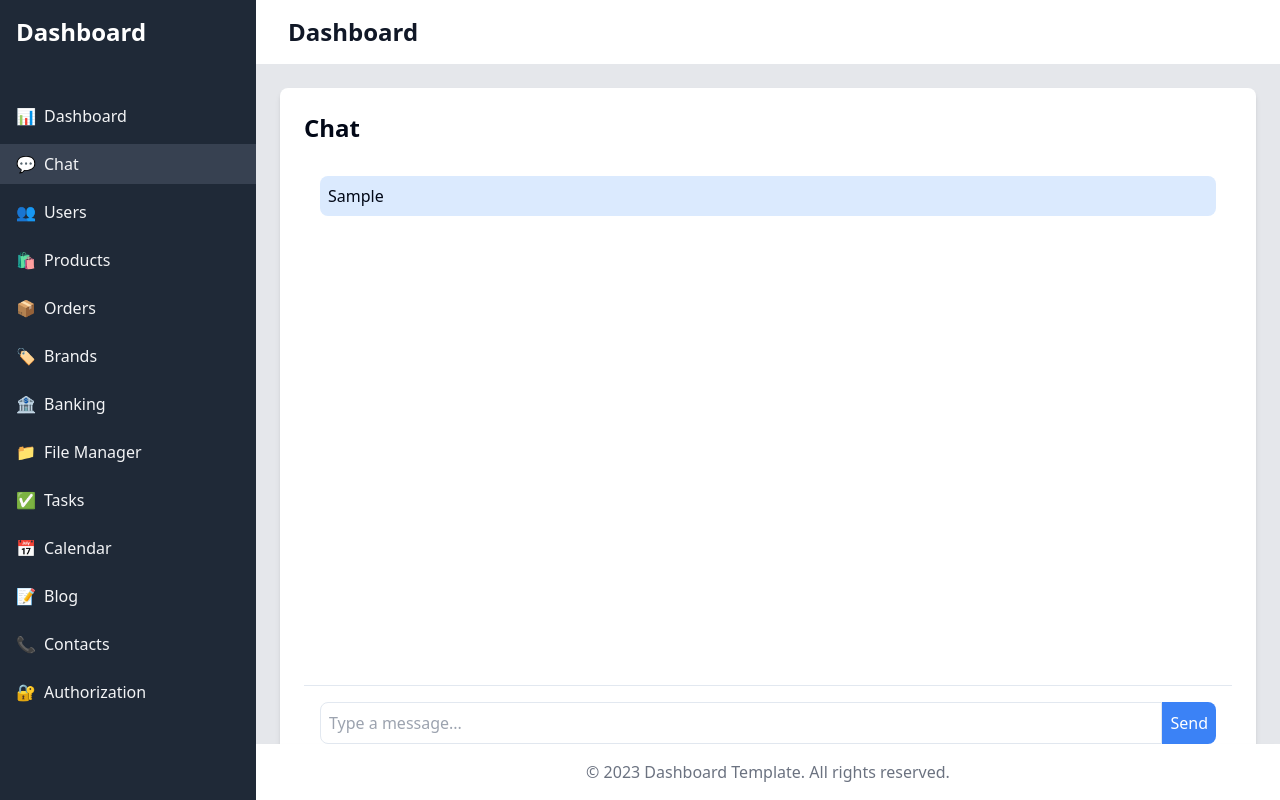
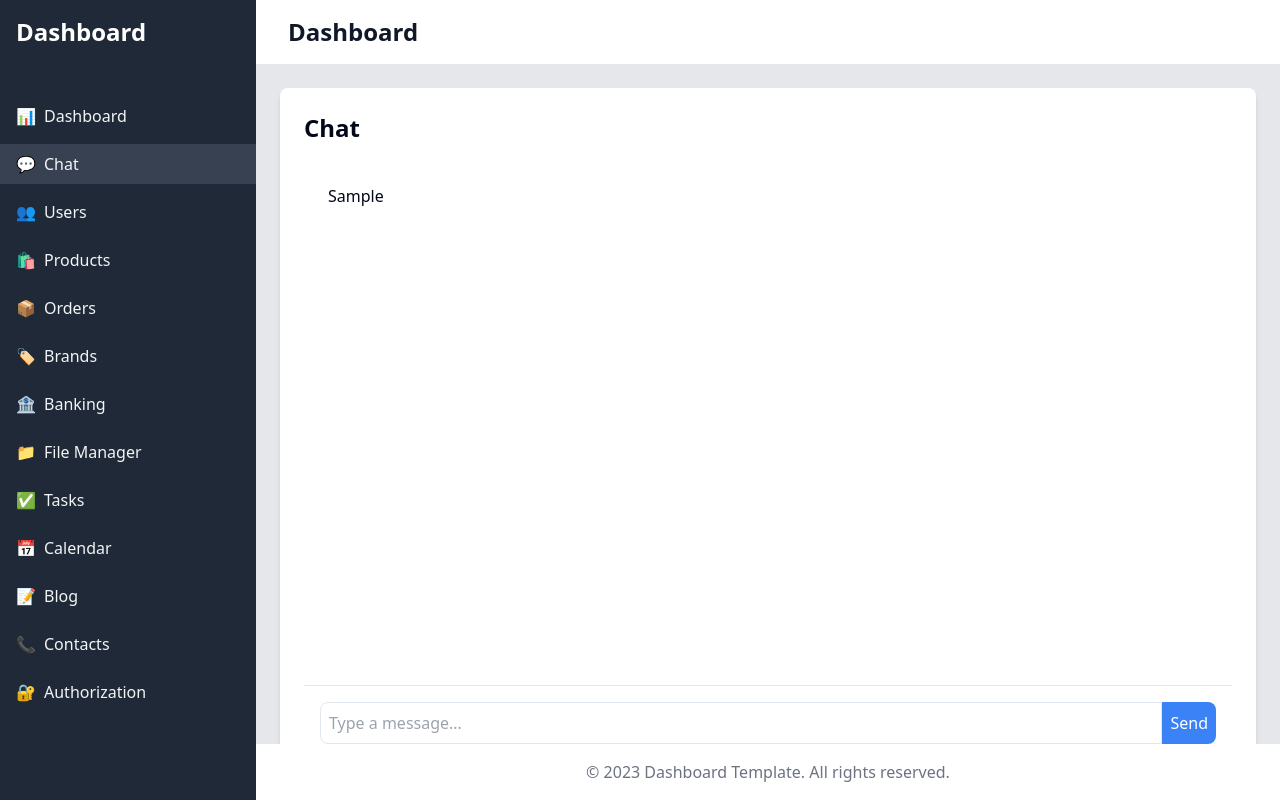
Before and after one commit to MD-Shahzaib-Whims/Dashboard-Template, a Next.js app: page /chat in a window 1280 px wide. Both pictures are taken after typing "Sample" into the empty fields and a click on the button "Send". Built offline with nearby package versions, Linux system fonts and the light colour scheme.

Commit message:
Refactor ChatInterface component to accept initial messages as props and improve message handling; add Message interface for better type safety

```diff
--- a/src/app/(dashboard)/chat/ChatInterface.tsx
+++ b/src/app/(dashboard)/chat/ChatInterface.tsx
@@ -1,89 +1,41 @@
-// 'use client'
-
-// import { useState } from 'react'
-
-// export default function ChatInterface({ initialMessages }) {
-//     const [messages, setMessages] = useState(initialMessages)
-//     const [newMessage, setNewMessage] = useState('')
-
-//     const sendMessage = async (e) => {
-//         e.preventDefault()
-//         if (!newMessage.trim()) return
-
-//         const message = { id: Date.now(), text: newMessage, sender: 'user' }
-//         setMessages([...messages, message])
-//         setNewMessage('')
-
-//         // Send message to API
-//         await fetch('https://api.example.com/messages', {
-//             method: 'POST',
-//             body: JSON.stringify(message),
-//         })
-//     }
-
-//     return (
-//         <div>
-//             <div className="h-64 overflow-y-auto mb-4 p-4 border rounded">
-//                 {messages.map((msg) => (
-//                     <div key={msg.id} className={`mb-2 ${msg.sender === 'user' ? 'text-right' : ''}`}>
-//                         {msg.text}
-//                     </div>
-//                 ))}
-//             </div>
-//             <form onSubmit={sendMessage} className="flex">
-//                 <input
-//                     type="text"
-//                     value={newMessage}
-//                     onChange={(e) => setNewMessage(e.target.value)}
-//                     className="flex-grow border rounded-l px-4 py-2"
-//                     placeholder="Type a message..."
-//                 />
-//                 <button type="submit" className="bg-blue-500 text-white px-4 py-2 rounded-r">
-//                     Send
-//                 </button>
-//             </form>
-//         </div>
-//     )
-// }
-
-
-
-
-
-
-
 'use client'
-
+import { Message } from '@/interfaces/chat'
 import { useState } from 'react'
 
-type Message = {
-    id: number
-    text: string
-    sender: 'user' | 'other'
-}
+export default function ChatInterface({ initialMessages }: { initialMessages: Message[] }) {
 
-export default function ChatInterface() {
-    const [messages, setMessages] = useState<Message[]>([])
+    const [messages, setMessages] = useState<Message[]>(initialMessages)
     const [inputMessage, setInputMessage] = useState('')
 
-    const sendMessage = (e: React.FormEvent) => {
+    const sendMessage = async (e: React.FormEvent) => {
         e.preventDefault()
-        if (inputMessage.trim()) {
-            setMessages([...messages, { id: Date.now(), text: inputMessage, sender: 'user' }])
-            setInputMessage('')
+        if (!inputMessage.trim()) return
+
+        const message: Message = {
+            id: Date.now(),
+            text: inputMessage,
+            sender: 'user'
         }
+
+        setMessages([...messages, message])
+        setInputMessage('')
+
+        // Send message to API
+        // await fetch('https://api.example.com/messages', {
+        //     method: 'POST',
+        //     body: JSON.stringify(message),
+        // })
     }
 
     return (
         <div className="flex flex-col h-[calc(100vh-200px)]">
             <div className="flex-1 overflow-y-auto p-4 space-y-4">
-                {messages.map((message) => (
+                {messages.map((msg) => (
                     <div
-                        key={message.id}
-                        className={`p-2 rounded-lg ${message.sender === 'user' ? 'bg-blue-100 ml-auto' : 'bg-gray-100'
-                            }`}
+                        key={msg.id}
+                        className={`p-2 rounded-lg ${msg.sender === 'user' ? 'mr-auto' : 'bg-gray-100'}`}
                     >
-                        {message.text}
+                        {msg.text}
                     </div>
                 ))}
             </div>
@@ -96,7 +48,10 @@ export default function ChatInterface() {
                         className="flex-1 border rounded-l-lg p-2"
                         placeholder="Type a message..."
                     />
-                    <button type="submit" className="bg-blue-500 text-white p-2 rounded-r-lg">
+                    <button
+                        type="submit"
+                        className="bg-blue-500 text-white p-2 rounded-r-lg"
+                    >
                         Send
                     </button>
                 </div>
--- a/src/app/(dashboard)/chat/page.tsx
+++ b/src/app/(dashboard)/chat/page.tsx
@@ -1,4 +1,5 @@
 import dynamic from 'next/dynamic'
+import { Message } from '@/interfaces/chat'
 
 const ChatInterface = dynamic(() => import('./ChatInterface'), {
     loading: () => <p>Loading chat...</p>
@@ -6,13 +7,12 @@ const ChatInterface = dynamic(() => import('./ChatInterface'), {
 
 export default async function Chat() {
     // Fetch initial messages from an API
-    const messages = []
+    const messages: Message[] = []
 
     return (
         <div className="bg-white p-6 rounded-lg shadow-md">
             <h1 className="text-2xl font-bold mb-4">Chat</h1>
-            {/* <ChatInterface initialMessages={messages} /> */}
-            <ChatInterface />
+            <ChatInterface initialMessages={messages} />
         </div>
     )
 }
--- /dev/null
+++ b/src/interfaces/chat.ts
@@ -0,0 +1,5 @@
+export interface Message {
+    id: string | number
+    text: string
+    sender: 'user' | 'other'
+}
```
